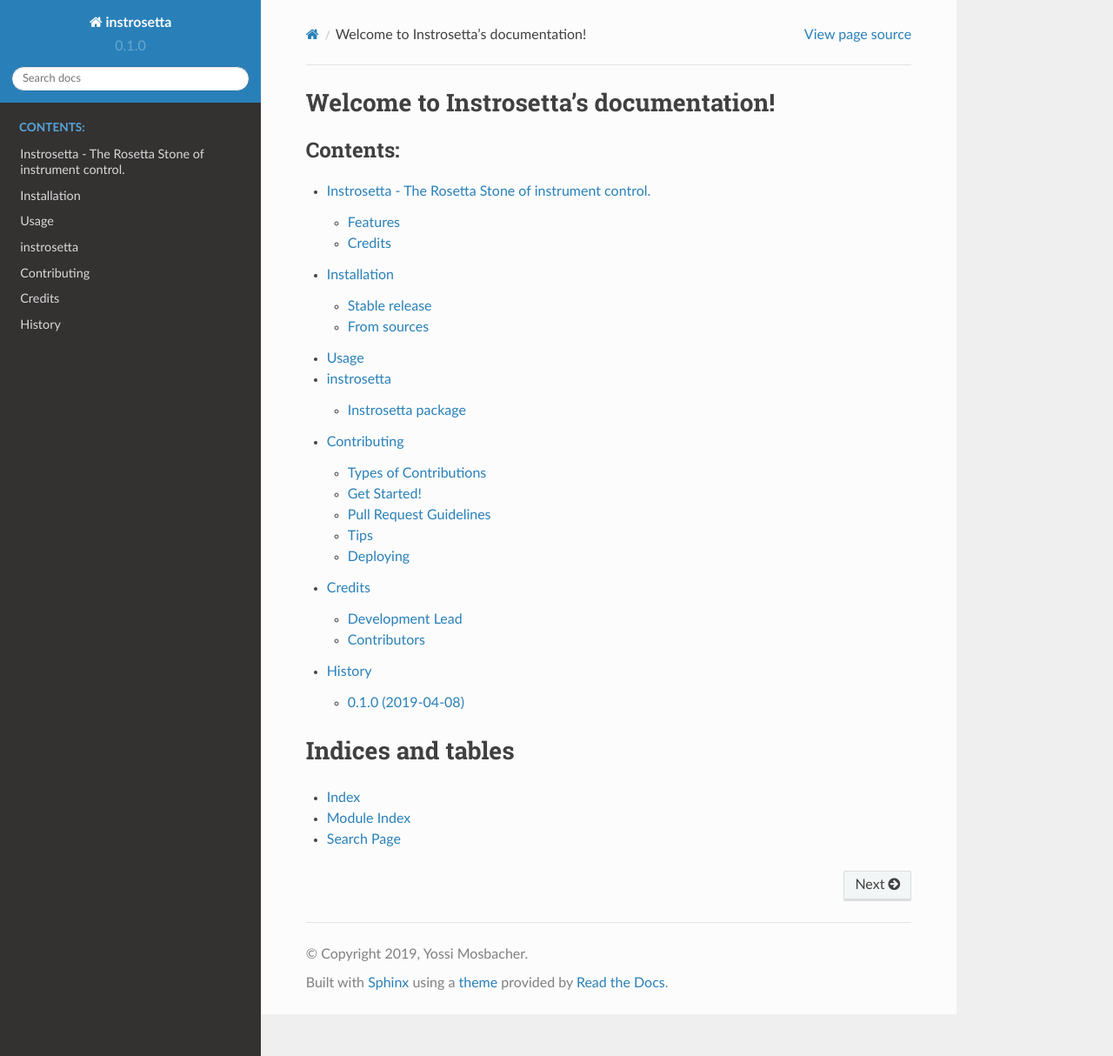
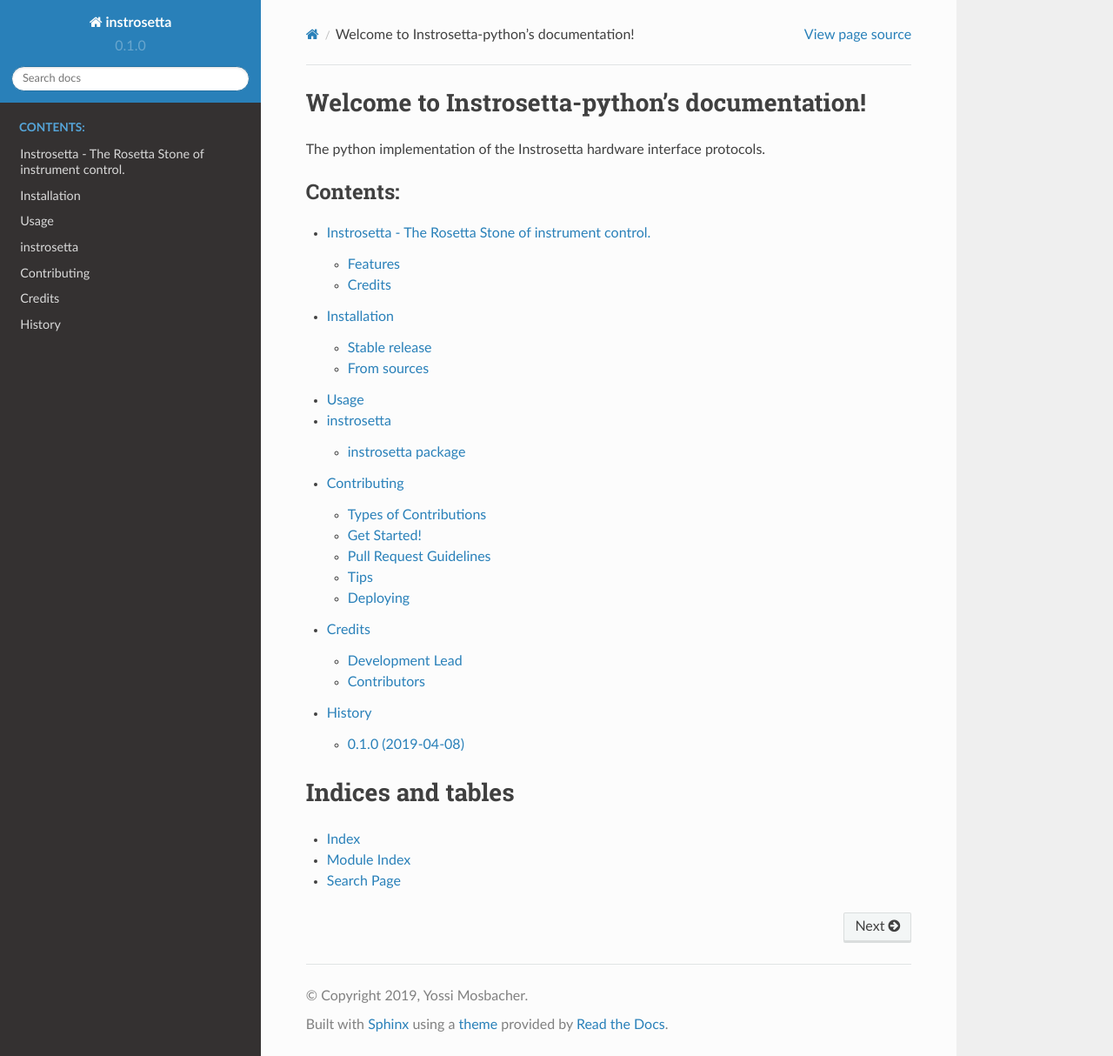
Before and after one commit to jmosbacher/instrosetta-python, a Sphinx documentation site: the page built from docs/index.rst, in a window 1280 px wide and 1214 px high. Shown: the whole window at 87% size. Built offline with Sphinx 7.4.7 and the Read the Docs theme 2.0.0, drawn with Linux system fonts in a browser that asks for light colours.

Commit message:
update docs

```diff
--- a/CONTRIBUTING.rst
+++ b/CONTRIBUTING.rst
@@ -102,7 +102,7 @@
 2. If the pull request adds functionality, the docs should be updated. Put
    your new functionality into a function with a docstring, and add the
    feature to the list in README.rst.
-3. The pull request should work for Python 2.7, 3.4, 3.5 and 3.6, and for PyPy. Check
+3. The pull request should work for Python 3.5 and 3.6, and for PyPy. Check
    https://travis-ci.org/jmosbacher/instrosetta/pull_requests
    and make sure that the tests pass for all supported Python versions.
 
--- a/docs/index.rst
+++ b/docs/index.rst
@@ -1,5 +1,6 @@
-Welcome to Instrosetta's documentation!
+Welcome to Instrosetta-python's documentation!
 ======================================
+The python implementation of the Instrosetta hardware interface protocols.
 
 .. toctree::
    :maxdepth: 2
--- a/docs/instrosetta.rst
+++ b/docs/instrosetta.rst
@@ -1,4 +1,4 @@
-Instrosetta package
+instrosetta package
 ===================
 
 Submodules
```
